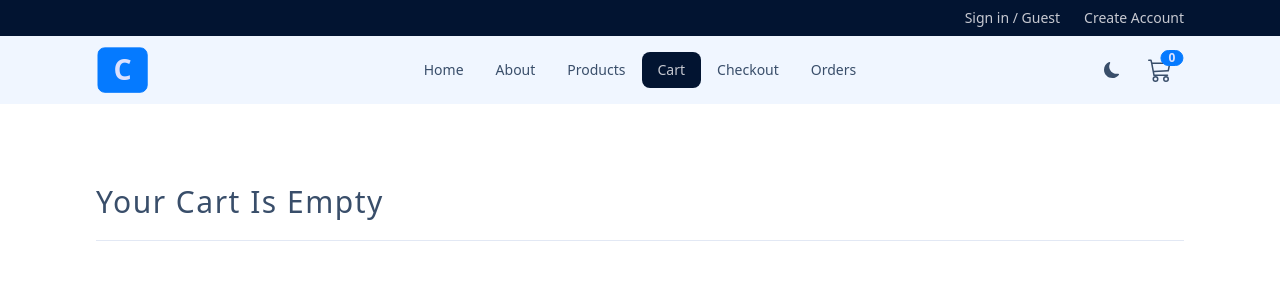
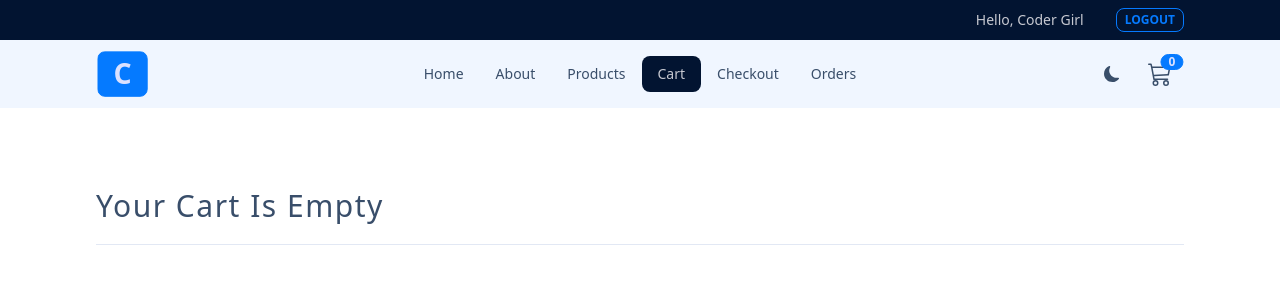
Before and after one commit to priyak1203/Comfy-Store-New, a React (Vite) app: page /cart in a window 1280 px wide. Shown: the top 300 px of the page. Built offline with nearby package versions, Linux system fonts and the light colour scheme.

Commit message:
logout reducer and accessing user info

```diff
--- a/src/components/Header.jsx
+++ b/src/components/Header.jsx
@@ -1,9 +1,35 @@
-import { Link } from 'react-router-dom';
+import { useDispatch, useSelector } from 'react-redux';
+import { Link, useNavigate } from 'react-router-dom';
+import { clearCart } from '../features/cart/cartSlice';
+import { logoutUser } from '../features/user/userSlice';
 
 const Header = () => {
+  const navigate = useNavigate();
+  const dispatch = useDispatch();
+  const user = useSelector((state) => state.userState.user);
+
+  const handleLogout = () => {
+    navigate('/');
+    dispatch(clearCart());
+    dispatch(logoutUser());
+  };
+
   return (
     <header className="bg-neutral text-neutral-content py-2">
       <div className="align-element flex justify-center sm:justify-end">
+        {user ? (
+          <div className="flex gap-x-4 sm:gap-x-8 items-center">
+            <p className="text-xs sm:text-sm capitalize">
+              Hello, {user.username}
+            </p>
+            <button
+              className="btn btn-xs btn-primary btn-outline"
+              onClick={handleLogout}
+            >
+              logout
+            </button>
+          </div>
+        ) : (
           <div className="flex gap-x-6 justify-center items-center">
             <Link to="/login" className="link link-hover text-xs sm:text-sm">
               Sign in / Guest
@@ -12,6 +38,7 @@
               Create Account
             </Link>
           </div>
+        )}
       </div>
     </header>
   );
--- a/src/components/NavLinks.jsx
+++ b/src/components/NavLinks.jsx
@@ -1,3 +1,4 @@
+import { useSelector } from 'react-redux';
 import { NavLink } from 'react-router-dom';
 
 const links = [
@@ -10,10 +11,13 @@
 ];
 
 const NavLinks = () => {
+  const user = useSelector((state) => state.userState.user);
+
   return (
     <>
       {links.map((link) => {
         const { id, url, text } = link;
+        if (!user && (url === 'checkout' || url === 'orders')) return null;
         return (
           <li key={id}>
             <NavLink to={url} className="capitalize">
--- a/src/features/user/userSlice.js
+++ b/src/features/user/userSlice.js
@@ -1,4 +1,5 @@
 import { createSlice } from '@reduxjs/toolkit';
+import { toast } from 'react-toastify';
 
 const themes = {
   winter: 'winter',
@@ -23,8 +24,10 @@
     loginUser: (state, action) => {
       console.log('login user');
     },
-    logoutUser: (state, action) => {
-      console.log('logout user');
+    logoutUser: (state) => {
+      state.user = null;
+      localStorage.removeItem('user');
+      toast.success('Logged out successfully');
     },
     toggleTheme: (state) => {
       const { winter, dracula } = themes;
--- a/src/pages/Cart.jsx
+++ b/src/pages/Cart.jsx
@@ -4,8 +4,7 @@
 
 const Cart = () => {
   const { numItemsInCart } = useSelector((state) => state.cartState);
-  // temp
-  const user = null;
+  const { user } = useSelector((state) => state.userState);
 
   if (numItemsInCart === 0) {
     return <SectionTitle text="your cart is empty" />;
```
Lines whose indentation alone changed are shown as unchanged.
